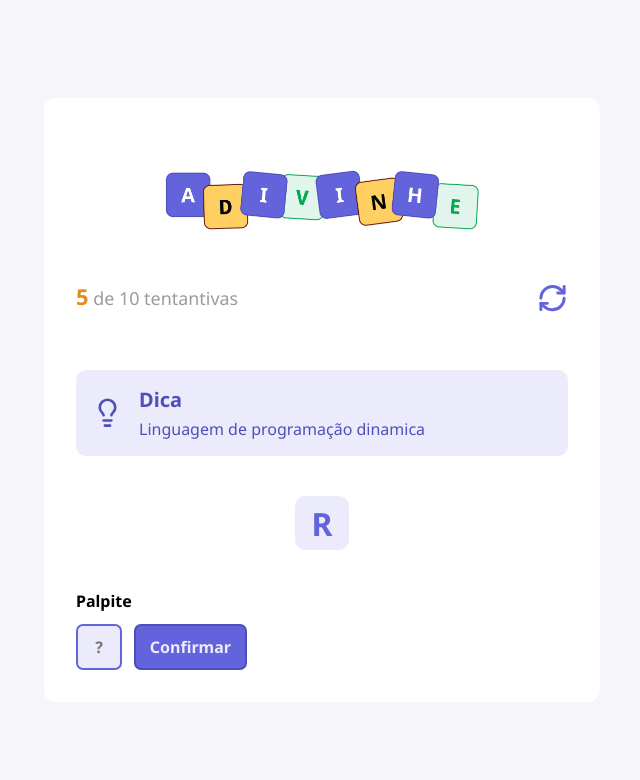
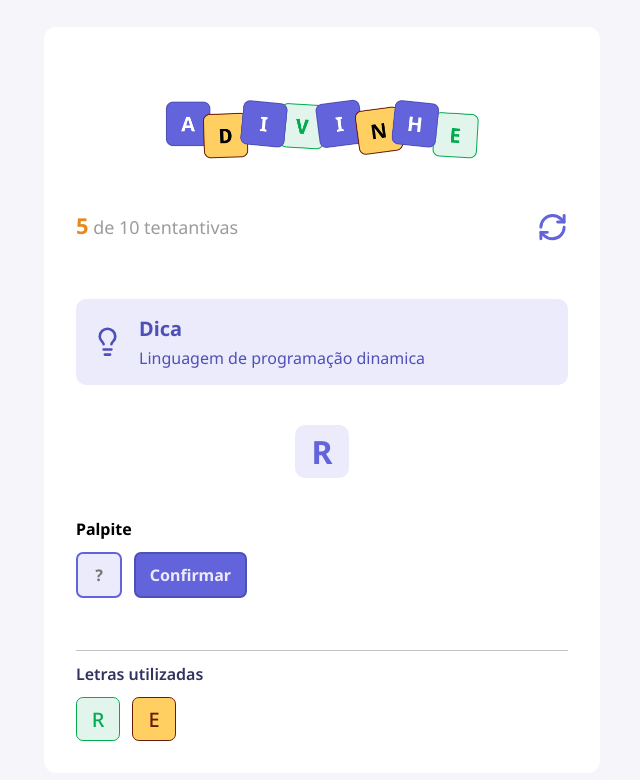
Before and after one commit to DebsTD22/jogo-adivinha-o, a React (Vite) app in the folder jogo-adivinhacao/: page / in a window 1280 px wide. Shown: the top 780 px of the page, without its empty margins (318-958 px from the left). Built offline with nearby package versions, Linux system fonts and the light colour scheme; a web font is replaced by a local one.

Commit message:
componente de letras utilizadas

```diff
--- a/jogo-adivinhacao/src/App.tsx
+++ b/jogo-adivinhacao/src/App.tsx
@@ -5,6 +5,7 @@
 import { Letter } from "./components/Letter"
 import { Input } from "./components/Input"
 import { Button } from "./components/Button"
+import { LettersUsed } from "./components/LettersUsed"
 
 export default function App(){
 
@@ -27,6 +28,8 @@
           <Input autoFocus maxLength={1} placeholder="?"></Input>
           <Button title="Confirmar"></Button>
         </div>
+
+        <LettersUsed></LettersUsed>
       </main>
     </div>
   )
--- a/jogo-adivinhacao/src/components/Letter/index.tsx
+++ b/jogo-adivinhacao/src/components/Letter/index.tsx
@@ -1,11 +1,18 @@
 import styles from "./styles.module.css"
 type Props = {
     value?: string
+    size?: "default" | "small"
+    color?: "default" | "correct" | "wrong"
 }
 
-export function Letter({ value = " " }: Props){
+export function Letter({ value = " ", size = "default", color = "default" }: Props){
     return(
-        <div className={styles.letter}>
+        <div className={`
+        ${styles.letter}
+        ${size === "small" && styles.letterSmall}
+        ${color === "correct" && styles.letterCorrect}
+        ${color === "wrong" && styles.letterWrong}
+        `}>
             <span>{value}</span>
         </div>
     )
--- a/jogo-adivinhacao/src/components/Letter/styles.module.css
+++ b/jogo-adivinhacao/src/components/Letter/styles.module.css
@@ -14,3 +14,25 @@
     align-items: center;
     justify-content: center;
 }
+
+.letterSmall{
+    width: 2.75rem;
+    height: 2.75rem;
+    border-radius: 0.43rem;
+
+    font-size: 1.25rem;
+    font-weight: 500;
+    border: 1px solid #6363db;
+}
+
+.letterCorrect{
+    background-color: #e1f5ec;
+    border-color: #03ab4f;
+    color: #03ab4f;
+}
+
+.letterWrong{
+    background-color: #ffcf62;
+    border-color: #691b0a;
+    color: #691b0a;
+}
--- /dev/null
+++ b/jogo-adivinhacao/src/components/LettersUsed/index.tsx
@@ -0,0 +1,15 @@
+import styles from "./styles.module.css"
+import { Letter } from "../Letter"
+
+export function LettersUsed(){
+    return(
+        <div className={styles.lettersUsed}>
+            <h5>Letras utilizadas</h5>
+
+            <div>
+                <Letter value="R" size="small" color="correct"></Letter>
+                <Letter value="E" size="small" color="wrong"></Letter>
+            </div>
+        </div>
+    )
+}
--- /dev/null
+++ b/jogo-adivinhacao/src/components/LettersUsed/styles.module.css
@@ -0,0 +1,18 @@
+.lettersUsed{
+    width: 100%;
+    margin-top: 3.25rem;
+    border-top: 1px solid #c3c3c3;
+}
+
+.lettersUsed > h5{
+    color: #32325f;
+    font-size: 1rem;
+    font-weight: 600;
+    margin: 0.75rem 0;
+}
+
+.lettersUsed > div {
+    display: flex;
+    gap: 0.75rem;
+    flex-wrap: wrap;
+}
```
